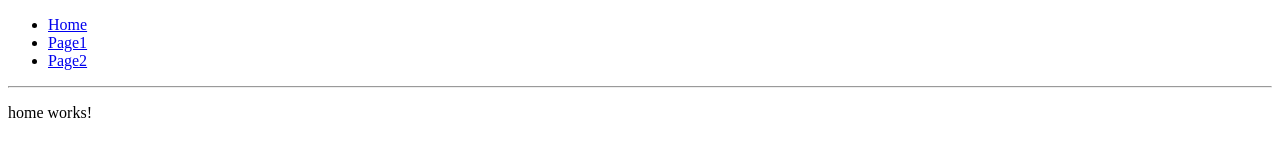
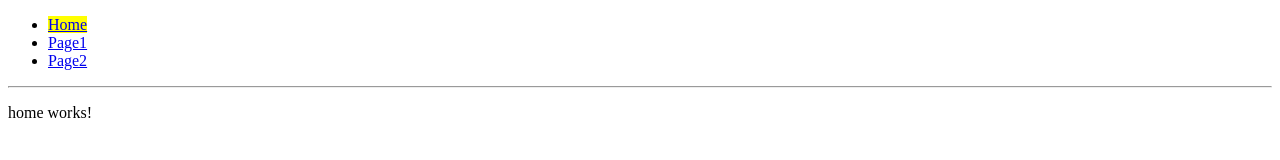
Before and after one commit to doggy8088/flashaim-demo2, an Angular app: page / in a window 1280 px wide. Shown: the top 160 px of the page. Built offline with nearby package versions, Linux system fonts and the light colour scheme.

Commit message:
示範多種不同路由的用法與注意事項

```diff
--- a/src/app/app-routing.module.ts
+++ b/src/app/app-routing.module.ts
@@ -3,11 +3,14 @@ import { Routes, RouterModule } from '@angular/router';
 import { Page1Component } from './page1/page1.component';
 import { Page2Component } from './page2/page2.component';
 import { HomeComponent } from './home/home.component';
+import { NotFoundComponent } from './not-found/not-found.component';
 
 const routes: Routes = [
   { path: '', component: HomeComponent },
   { path: 'page1', component: Page1Component },
-  { path: 'page2', component: Page2Component }
+  { path: 'page2', component: Page2Component },
+  { path: 'r1', redirectTo: '/page1', pathMatch: 'full' },
+  { path: '**', component: NotFoundComponent }
 ];
 
 @NgModule({
--- a/src/app/app.component.css
+++ b/src/app/app.component.css
@@ -0,0 +1,3 @@
+.active {
+  background-color: yellow;
+}
--- a/src/app/app.component.html
+++ b/src/app/app.component.html
@@ -1,8 +1,8 @@
 
 <ul>
-  <li><a routerLink="/">Home</a></li>
-  <li><a routerLink="/page1">Page1</a></li>
-  <li><a routerLink="/page2">Page2</a></li>
+  <li><a routerLink="/" routerLinkActive="active" [routerLinkActiveOptions]="{ exact: true }">Home</a></li>
+  <li><a routerLink="/page1" routerLinkActive="active">Page1</a></li>
+  <li><a routerLink="/page2" routerLinkActive="active">Page2</a></li>
 </ul>
 
 <hr>
--- a/src/app/app.module.ts
+++ b/src/app/app.module.ts
@@ -6,13 +6,15 @@ import { AppComponent } from './app.component';
 import { Page1Component } from './page1/page1.component';
 import { Page2Component } from './page2/page2.component';
 import { HomeComponent } from './home/home.component';
+import { NotFoundComponent } from './not-found/not-found.component';
 
 @NgModule({
   declarations: [
     AppComponent,
     Page1Component,
     Page2Component,
-    HomeComponent
+    HomeComponent,
+    NotFoundComponent
   ],
   imports: [
     BrowserModule,
--- /dev/null
+++ b/src/app/not-found/not-found.component.html
@@ -0,0 +1,3 @@
+<h1>
+404 找不到網頁
+</h1>
--- /dev/null
+++ b/src/app/not-found/not-found.component.ts
@@ -0,0 +1,15 @@
+import { Component, OnInit } from '@angular/core';
+
+@Component({
+  selector: 'app-not-found',
+  templateUrl: './not-found.component.html',
+  styleUrls: ['./not-found.component.css']
+})
+export class NotFoundComponent implements OnInit {
+
+  constructor() { }
+
+  ngOnInit() {
+  }
+
+}
```
Also changed, not shown: src/app/not-found/not-found.component.css (added), 1 other file (tests, documents, lock files or other folders).
